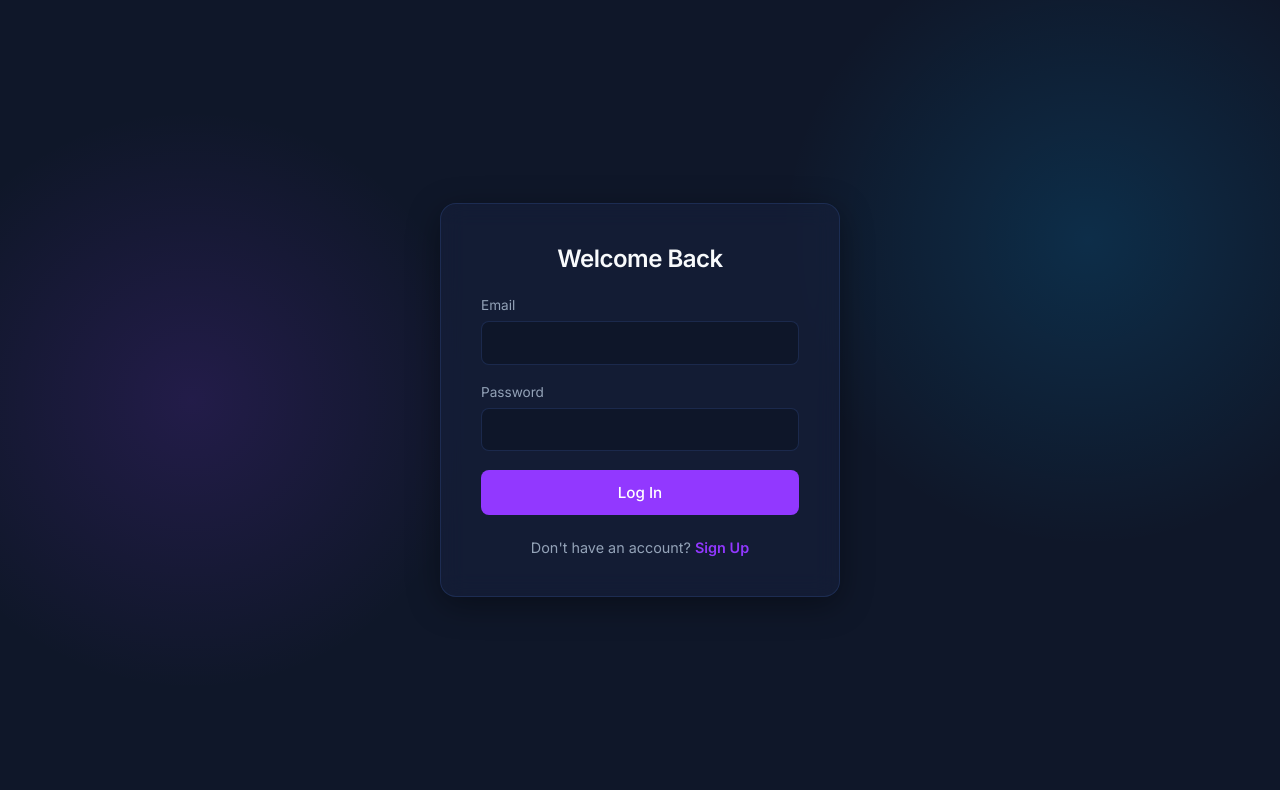
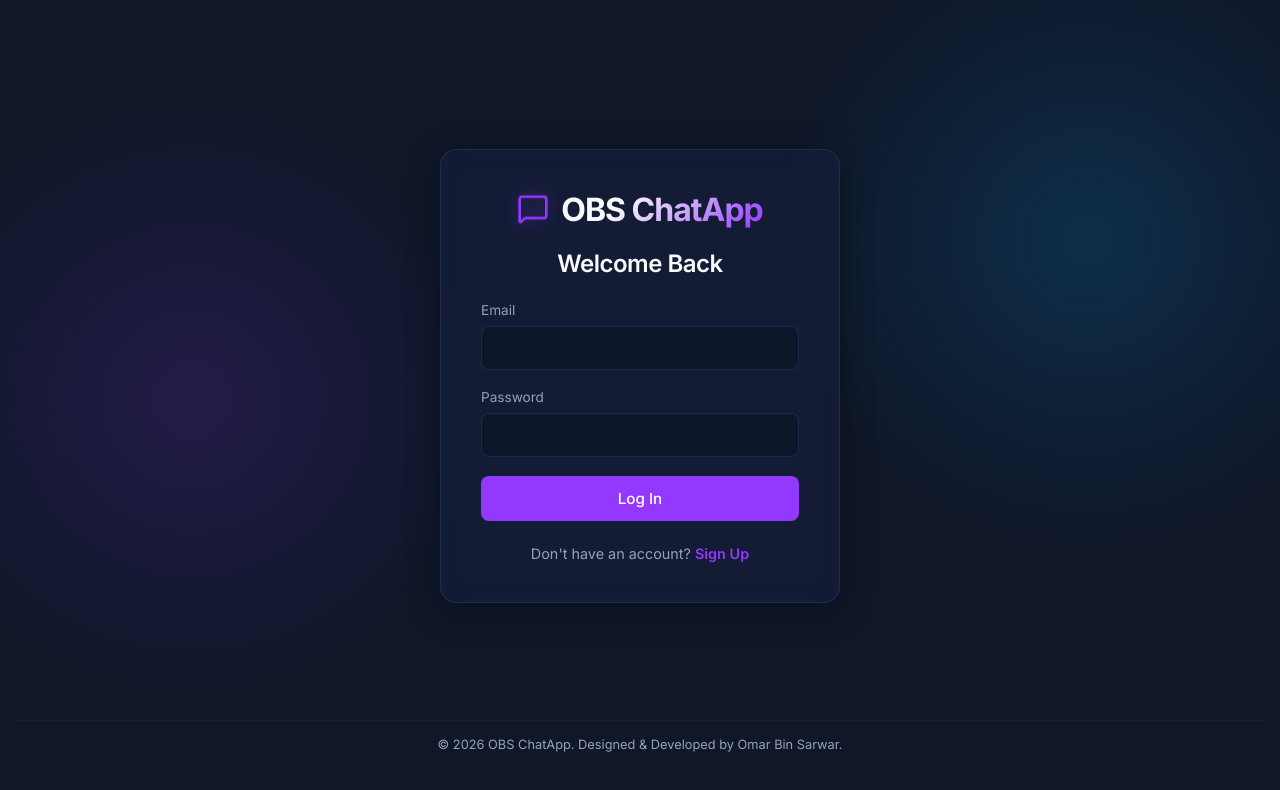
Before and after one commit to OmarBinSarwar/ChatApplication, a React (Vite) app in the folder frontend/: page / in a window 1280 px wide. Shown: the top 790 px of the page. Built offline with nearby package versions, Linux system fonts and the light colour scheme; no server answers.

Commit message:
Refactor branding and layout for OBS ChatApp across components and styles

```diff
--- a/frontend/index.html
+++ b/frontend/index.html
@@ -7,7 +7,7 @@
       name="viewport"
       content="width=device-width, initial-scale=1.0, viewport-fit=cover, user-scalable=no"
     />
-    <title>frontend</title>
+    <title>OBS ChatApp</title>
   </head>
   <body>
     <div id="root"></div>
--- a/frontend/src/components/ChatConsole.jsx
+++ b/frontend/src/components/ChatConsole.jsx
@@ -1,4 +1,4 @@
-import { Image, LogOut, Menu, Plus, Send, X } from "lucide-react";
+import { Image, LogOut, Menu, Plus, Send, X, MessageSquare } from "lucide-react";
 import { useEffect, useRef, useState } from "react";
 import { io } from "socket.io-client";
 import { BASE_URL, fetchApi } from "../lib/api";
@@ -208,7 +208,7 @@ export default function ChatConsole({ user, onLogout }) {
         >
           {sidebarOpen ? <X size={24} /> : <Menu size={24} />}
         </button>
-        <h1 className="mobile-title">Chat</h1>
+        <h1 className="mobile-title">OBS ChatApp</h1>
         <LogOut size={20} className="logout-icon" onClick={onLogout} />
       </div>
 
@@ -222,6 +222,10 @@ export default function ChatConsole({ user, onLogout }) {
 
       {/* Sidebar */}
       <div className={`sidebar glass ${sidebarOpen ? "open" : ""}`}>
+        <div className="sidebar-brand">
+          <MessageSquare size={18} className="sidebar-brand-icon" />
+          <h2>OBS ChatApp</h2>
+        </div>
         <div className="sidebar-header">
           <img
             src={
@@ -360,6 +364,9 @@ export default function ChatConsole({ user, onLogout }) {
             )}
           </div>
         )}
+        <div className="sidebar-footer">
+          <span>OBS ChatApp &bull; &copy; {new Date().getFullYear()}</span>
+        </div>
       </div>
 
       {/* Main Chat Area */}
@@ -444,20 +451,29 @@ export default function ChatConsole({ user, onLogout }) {
         </div>
       ) : (
         <div className="chat-area glass empty-state">
-          <div style={{ textAlign: "center", color: "var(--text-muted)" }}>
+          <div style={{ textAlign: "center", display: "flex", flexDirection: "column", alignItems: "center", gap: "1rem" }}>
+            <div className="empty-state-icon-wrapper">
+              <MessageSquare size={48} className="empty-state-icon" />
+            </div>
+            <div>
               <h2
                 style={{
                   marginBottom: "0.5rem",
                   color: "var(--text-main)",
-                fontSize: "1.5rem",
-                fontWeight: 600,
+                  fontSize: "1.8rem",
+                  fontWeight: 700,
+                  letterSpacing: "-0.5px"
                 }}
               >
-              Antigravity Chat
+                OBS ChatApp
               </h2>
-            <p style={{ fontSize: "0.95rem" }}>
+              <p style={{ fontSize: "0.95rem", color: "var(--text-muted)" }}>
                 Select a conversation or start a new one
               </p>
+            </div>
+          </div>
+          <div className="empty-state-footer">
+            <p>&copy; {new Date().getFullYear()} OBS ChatApp &bull; Designed & Developed by Omar Bin Sarwar</p>
           </div>
         </div>
       )}
--- a/frontend/src/components/Login.jsx
+++ b/frontend/src/components/Login.jsx
@@ -1,5 +1,7 @@
 import React, { useState } from 'react';
 import { fetchApi } from '../lib/api';
+import { MessageSquare } from 'lucide-react';
+
 
 export default function Login({ onLogin }) {
   const [isRegister, setIsRegister] = useState(false);
@@ -48,7 +50,12 @@ export default function Login({ onLogin }) {
 
   return (
     <div className="auth-container">
+      <div className="auth-wrapper">
         <div className="auth-box glass">
+          <div className="auth-header-brand">
+            <MessageSquare className="auth-logo-icon" size={32} />
+            <h1 className="auth-logo">OBS ChatApp</h1>
+          </div>
           <h2>{isRegister ? 'Create an Account' : 'Welcome Back'}</h2>
           {error && <div style={{ color: '#ff4d4f', marginBottom: '1rem', fontSize: '0.9rem' }}>{error}</div>}
           <form onSubmit={handleSubmit}>
@@ -110,5 +117,9 @@ export default function Login({ onLogin }) {
           </p>
         </div>
       </div>
+      <footer className="auth-footer">
+        <p>&copy; {new Date().getFullYear()} OBS ChatApp. Designed & Developed by Omar Bin Sarwar.</p>
+      </footer>
+    </div>
   );
 }
--- a/frontend/src/index.css
+++ b/frontend/src/index.css
@@ -117,9 +117,20 @@ body {
 /* Auth Container */
 .auth-container {
   display: flex;
+  flex-direction: column;
+  align-items: center;
+  justify-content: space-between;
+  height: 100vh;
+  padding: 2rem 1rem;
+  overflow-y: auto;
+}
+
+.auth-wrapper {
+  flex: 1;
+  display: flex;
   align-items: center;
   justify-content: center;
-  height: 100vh;
+  width: 100%;
 }
 
 .auth-box {
@@ -788,3 +799,118 @@ body {
 ::-webkit-scrollbar-thumb:hover {
   background: var(--text-muted);
 }
+
+/* ===== OBS BRANDING & FOOTER STYLES ===== */
+.auth-header-brand {
+  display: flex;
+  align-items: center;
+  justify-content: center;
+  gap: 0.75rem;
+  margin-bottom: 1.25rem;
+}
+
+.auth-logo-icon {
+  color: var(--accent-color);
+  filter: drop-shadow(0 0 8px rgba(138, 43, 226, 0.6));
+  animation: float 3s ease-in-out infinite;
+}
+
+.auth-logo {
+  font-size: 2rem;
+  font-weight: 700;
+  margin: 0;
+  background: linear-gradient(135deg, var(--text-main) 30%, var(--accent-color) 100%);
+  -webkit-background-clip: text;
+  -webkit-text-fill-color: transparent;
+  letter-spacing: -1px;
+}
+
+.auth-footer {
+  text-align: center;
+  font-size: 0.8rem;
+  color: var(--text-muted);
+  width: 100%;
+  padding: 1rem 0;
+  border-top: 1px solid rgba(255, 255, 255, 0.03);
+}
+
+.sidebar-brand {
+  padding: 1.25rem 1.5rem 0.75rem 1.5rem;
+  display: flex;
+  align-items: center;
+  gap: 0.5rem;
+  border-bottom: 1px solid rgba(255, 255, 255, 0.05);
+}
+
+.sidebar-brand-icon {
+  color: var(--accent-color);
+}
+
+.sidebar-brand h2 {
+  font-size: 1.1rem;
+  font-weight: 700;
+  margin: 0;
+  letter-spacing: -0.5px;
+  background: linear-gradient(135deg, var(--text-main) 40%, var(--accent-color) 100%);
+  -webkit-background-clip: text;
+  -webkit-text-fill-color: transparent;
+}
+
+.sidebar-footer {
+  padding: 0.75rem 1.5rem;
+  border-top: 1px solid var(--panel-border);
+  font-size: 0.75rem;
+  color: var(--text-muted);
+  text-align: center;
+  background: rgba(0, 0, 0, 0.1);
+  display: flex;
+  align-items: center;
+  justify-content: center;
+}
+
+.empty-state-footer {
+  position: absolute;
+  bottom: 1.5rem;
+  font-size: 0.8rem;
+  color: var(--text-muted);
+  text-align: center;
+  width: 100%;
+}
+
+.empty-state-icon-wrapper {
+  background: rgba(138, 43, 226, 0.1);
+  border: 1px solid var(--panel-border);
+  border-radius: 50%;
+  width: 96px;
+  height: 96px;
+  display: flex;
+  align-items: center;
+  justify-content: center;
+  box-shadow: 0 8px 32px 0 rgba(138, 43, 226, 0.1);
+  margin-bottom: 0.5rem;
+}
+
+.empty-state-icon {
+  color: var(--accent-color);
+  animation: pulse-scale 2.5s infinite ease-in-out;
+}
+
+@keyframes float {
+  0%, 100% {
+    transform: translateY(0);
+  }
+  50% {
+    transform: translateY(-5px);
+  }
+}
+
+@keyframes pulse-scale {
+  0%, 100% {
+    transform: scale(1);
+    opacity: 0.8;
+  }
+  50% {
+    transform: scale(1.05);
+    opacity: 1;
+  }
+}
```
Lines whose indentation alone changed are shown as unchanged.
